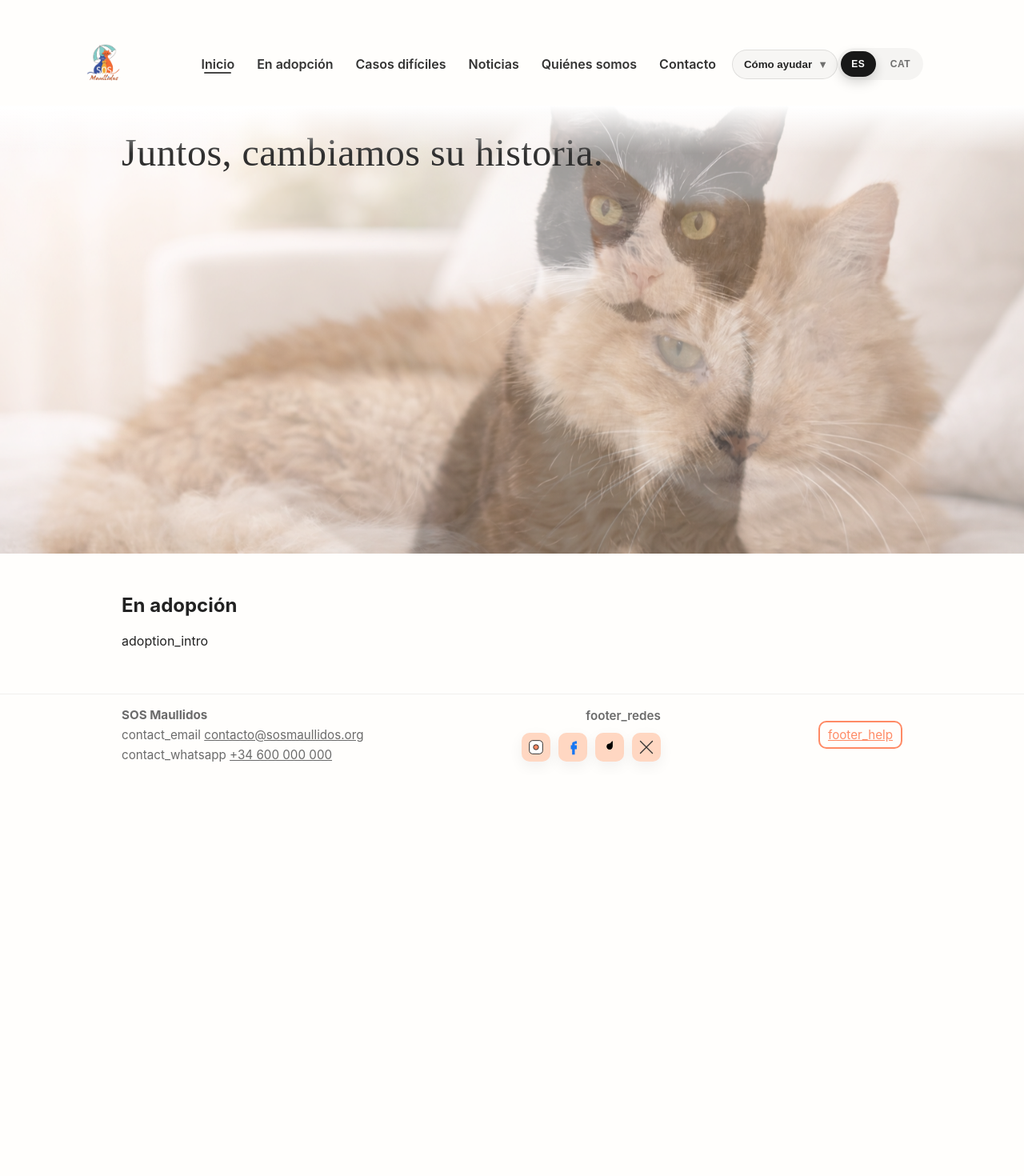
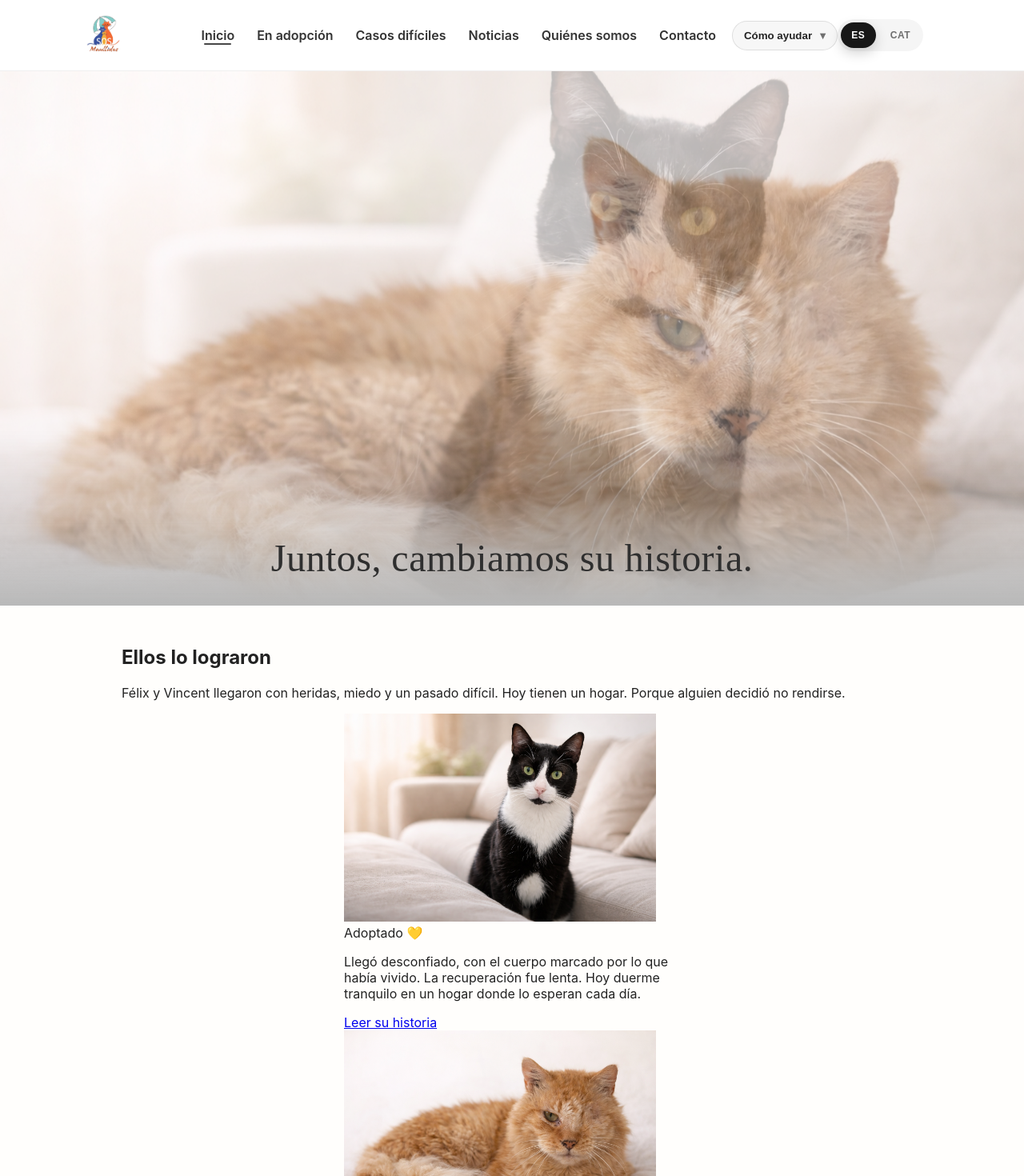
Before and after one commit to MontseMoran/sos-maullidos, a React (Vite) app: page / in a window 1280 px wide. Shown: the top 1470 px of the page at 80% size. Before the commit the page ends 969 px from the top, so only its background shows below. Built offline with nearby package versions, Linux system fonts and the light colour scheme; no server answers.

Commit message:
add photos

```diff
--- a/src/components/Nav/nav.scss
+++ b/src/components/Nav/nav.scss
@@ -4,23 +4,14 @@
   z-index: 100;
 
   /* fondo sólido arriba */
-  background: #fff;
+  background: rgba(255,255,255,0.85);
+ backdrop-filter: blur(12px);         /* 👈 glass suave */
+  border-bottom: 1px solid rgba(0,0,0,0.06);
+  /* importante: deja “cola” para el degradado */
 
-  /* importante: deja “cola” para el degradado */
-  padding-bottom: 18px;
 }
 
-/* la “cola” degradada */
-.nav::after {
-  content: "";
-  position: absolute;
-  left: 0;
-  right: 0;
-  bottom: -60px;     /* baja un poco sobre la foto */
-  height: 60px;
-  background: linear-gradient(to bottom, #fff, rgba(255, 255, 255, 0));
-  pointer-events: none;
-}
+
 
 
 
@@ -32,8 +23,7 @@
   display: flex;
   align-items: center;
   justify-content: space-between;
-    margin-top: -80px;
-  padding-top: 120px;
+
 }
 
 .nav-left {
--- a/src/i18n/index.js
+++ b/src/i18n/index.js
@@ -4,6 +4,9 @@
 
 import esCommon from "./locales/es/common.json";
 import catCommon from "./locales/cat/common.json";
+import esHome from "./locales/es/home.json";
+import catHome from "./locales/cat/home.json";
+
 
 i18n
   .use(LanguageDetector)
@@ -11,12 +14,17 @@
   .init({
  resources: {
   es: {
-        translation: esCommon,
+    common: esCommon,
+    home: esHome,
   },
   ca: {
-        translation: catCommon,
+    common: catCommon,
+    home: catHome,
   },
 },
+ns: ["common", "home"],
+defaultNS: "common",
+
     fallbackLng: "es",
     debug: false,
     interpolation: {
--- /dev/null
+++ b/src/i18n/locales/cat/home.json
@@ -0,0 +1,11 @@
+{
+  "hero_title": "Junts, canviem la seva història.",
+  "success_title": "Ells ho van aconseguir",
+  "success_intro": "En Fèlix i en Vincent van arribar amb ferides, por i un passat difícil. Avui tenen una llar. Perquè algú va decidir no rendir-se.",
+
+  "felix_excerpt": "Va arribar desconfiat, amb el cos marcat pel que havia viscut. La recuperació va ser lenta. Avui dorm tranquil en una llar on l’esperen cada dia.",
+  "vincent_excerpt": "Necessitava alguna cosa més que cures mèdiques. Necessitava paciència. Avui ja no viu amb por. Viu en família.",
+
+  "adopted_badge": "Adoptat 💛",
+  "read_story": "Llegir la seva història"
+}
--- /dev/null
+++ b/src/i18n/locales/es/home.json
@@ -0,0 +1,11 @@
+{
+  "hero_title": "Juntos, cambiamos su historia.",
+  "success_title": "Ellos lo lograron",
+  "success_intro": "Félix y Vincent llegaron con heridas, miedo y un pasado difícil. Hoy tienen un hogar. Porque alguien decidió no rendirse.",
+
+  "felix_excerpt": "Llegó desconfiado, con el cuerpo marcado por lo que había vivido. La recuperación fue lenta. Hoy duerme tranquilo en un hogar donde lo esperan cada día.",
+  "vincent_excerpt": "Necesitaba algo más que cuidados médicos. Necesitaba paciencia. Hoy ya no vive con miedo. Vive en familia.",
+
+  "adopted_badge": "Adoptado 💛",
+  "read_story": "Leer su historia"
+}
--- a/src/pages/Home.jsx
+++ b/src/pages/Home.jsx
@@ -10,7 +10,10 @@
 
 const heroImages = ["/images/felix.png", "/images/vincent.png"];
 export default function Home() {
-  const { t } = useTranslation();
+  const { t: tHome } = useTranslation("home");
+const { t: tCommon } = useTranslation("common");
+
+
   const [isAActive, setIsAActive] = useState(true);
   const [aIndex, setAIndex] = useState(0);
   const [bIndex, setBIndex] = useState(1);
@@ -60,9 +63,10 @@
 
 
         <div className="hero-inner container">
-          <div>
-            <h1 className="hero-title">{t("home_hero_title")}</h1>
-          </div>
+
+            <h1 className="hero-title">{tHome("hero_title")}</h1>
+
+
           {/*<p className="muted">{t("home_hero_sub")}</p>
             <div className="hero-ctas">
               <Link to="/adopcion" className="btn large">
@@ -76,10 +80,37 @@
           <div className="hero-illustration" aria-hidden></div>
         </div>
       </section>
-      <section className="container">
-        <h2>{t("adoption")}</h2>
-        <p className="muted">{t("adoption_intro")}</p>
-      </section>
+     <section className="container success-section">
+  <h2>{tHome("success_title")}</h2>
+  <p className="muted">{tHome("success_intro")}</p>
+
+  <div className="stories-grid">
+
+    <div className="story-card">
+      <div className="story-image">
+        <img src="/images/felix.png" alt="Félix" />
+        <span className="badge">{tHome("adopted_badge")}</span>
+      </div>
+      <p>{tHome("felix_excerpt")}</p>
+      <Link to="/historias/felix" className="btn">
+        {tHome("read_story")}
+      </Link>
+    </div>
+
+    <div className="story-card">
+      <div className="story-image">
+        <img src="/images/vincent.png" alt="Vincent" />
+        <span className="badge">{tHome("adopted_badge")}</span>
+      </div>
+      <p>{tHome("vincent_excerpt")}</p>
+      <Link to="/historias/vincent" className="btn">
+        {tHome("read_story")}
+      </Link>
+    </div>
+
+  </div>
+</section>
+
     </main>
   );
 }
--- a/src/styles/Home.scss
+++ b/src/styles/Home.scss
@@ -2,13 +2,48 @@
   position: relative;
   min-height: 70vh;
   overflow: hidden;
+  padding-top: 72px;
+  background: #fff;
 }
+.hero::after {
+  content: "";
+  position: absolute;
+  left: 0;
+  right: 0;
+  bottom: 0;
+  height: 220px; /* más grande = menos “línea” */
+  background: linear-gradient(
+    to top,
+    rgba(0, 0, 0, 0.28) 0%,
+    rgba(0, 0, 0, 0.10) 45%,
+    rgba(0, 0, 0, 0.00) 100%
+  );
+  pointer-events: none;
+  z-index: 1;
+}
+.hero::before {
+  content: "";
+  position: absolute;
+  left: 0;
+  right: 0;
+  bottom: 0;
+  height: 140px;
+  background: linear-gradient(
+    to bottom,
+    rgba(255, 255, 255, 0) 0%,
+    rgba(255, 255, 255, 1) 100%
+  );
+  pointer-events: none;
+  z-index: 1;
+}
+
+
 
 .hero-bg {
   position: absolute;
   inset: 0;
   background-size: cover;
-
+  z-index: 0;
   background-repeat: no-repeat;
 
   opacity: 0;
@@ -22,6 +57,12 @@
 .hero-inner {
   position: relative;
   z-index: 2;
+  min-height: 70vh;
+  display: flex;
+  align-items: flex-end;
+  padding-bottom: 32px;
+   justify-content: center;
+   text-align: center;
 }
 .hero-title {
     font-family: "Caveat", cursive;
@@ -32,6 +73,11 @@
   color: #2f2f2f;
   margin: 0;
 }
-.hero-inner > div {
-  top: 58%;
+
+.story-image img {
+  height: 260px;
 }
+.story-card {
+  max-width: 420px;
+  margin: 0 auto;
+}
--- a/src/styles/global.scss
+++ b/src/styles/global.scss
@@ -29,15 +29,6 @@
   box-shadow: 0 16px 40px rgba(14, 20, 30, 0.1);
 }
 
-.nav {
-  background: transparent;
-  padding: 8px 0;
-}
-.nav .nav-inner {
-  display: flex;
-  align-items: center;
-  justify-content: space-between;
-}
 .brand {
   font-weight: 700;
   color: #333;
```
Also changed, not shown: 1 other file (tests, documents, lock files or other folders). Lines whose indentation alone changed are shown as unchanged.
